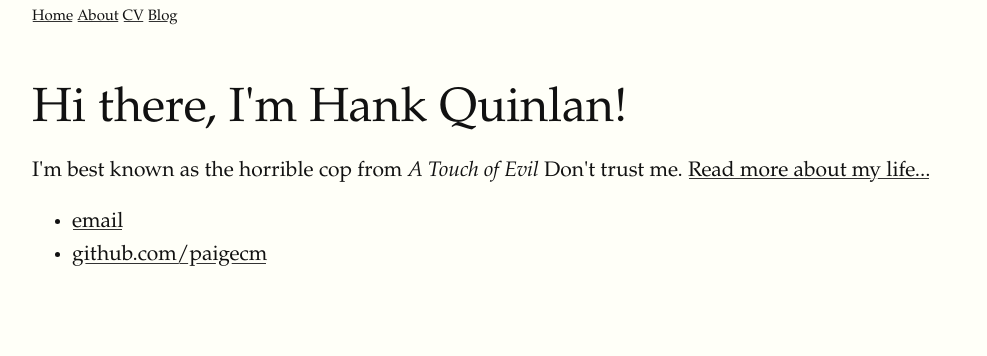
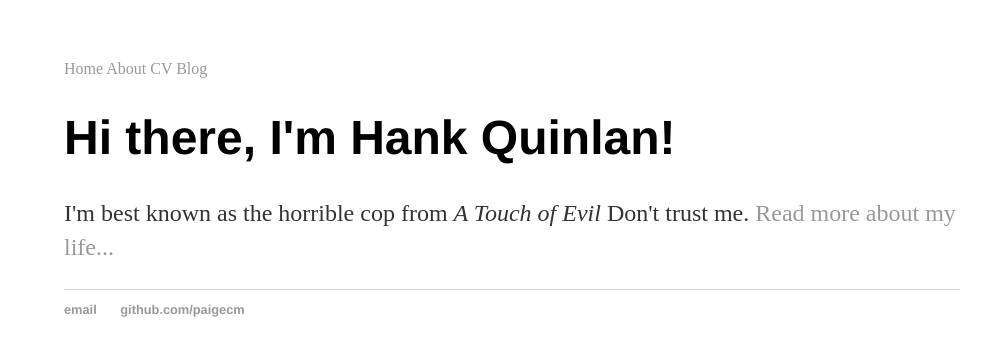
Before and after one commit to paigecm/paigecm.github.io, a Jekyll site: the page built from index.html, in a window 1280 px wide. Shown: the top 356 px of the page, without its empty margins (128-1115 px from the left). Built offline with Jekyll 4.4.1, drawn with Linux system fonts in a browser that asks for light colours; some web fonts are replaced.

Commit message:
Shifted from Tufte css to main css

```diff
--- a/_layouts/default.html
+++ b/_layouts/default.html
@@ -3,7 +3,7 @@
 		<head>
 			<title>{{ page.title }}</title>
 			<!-- link to main stylesheet -->
-			<link rel="stylesheet" type="text/css" href="/css/tufte.css">
+			<link rel="stylesheet" type="text/css" href="/css/main.css">
 		</head>
 		<body>
 			<nav>
```
